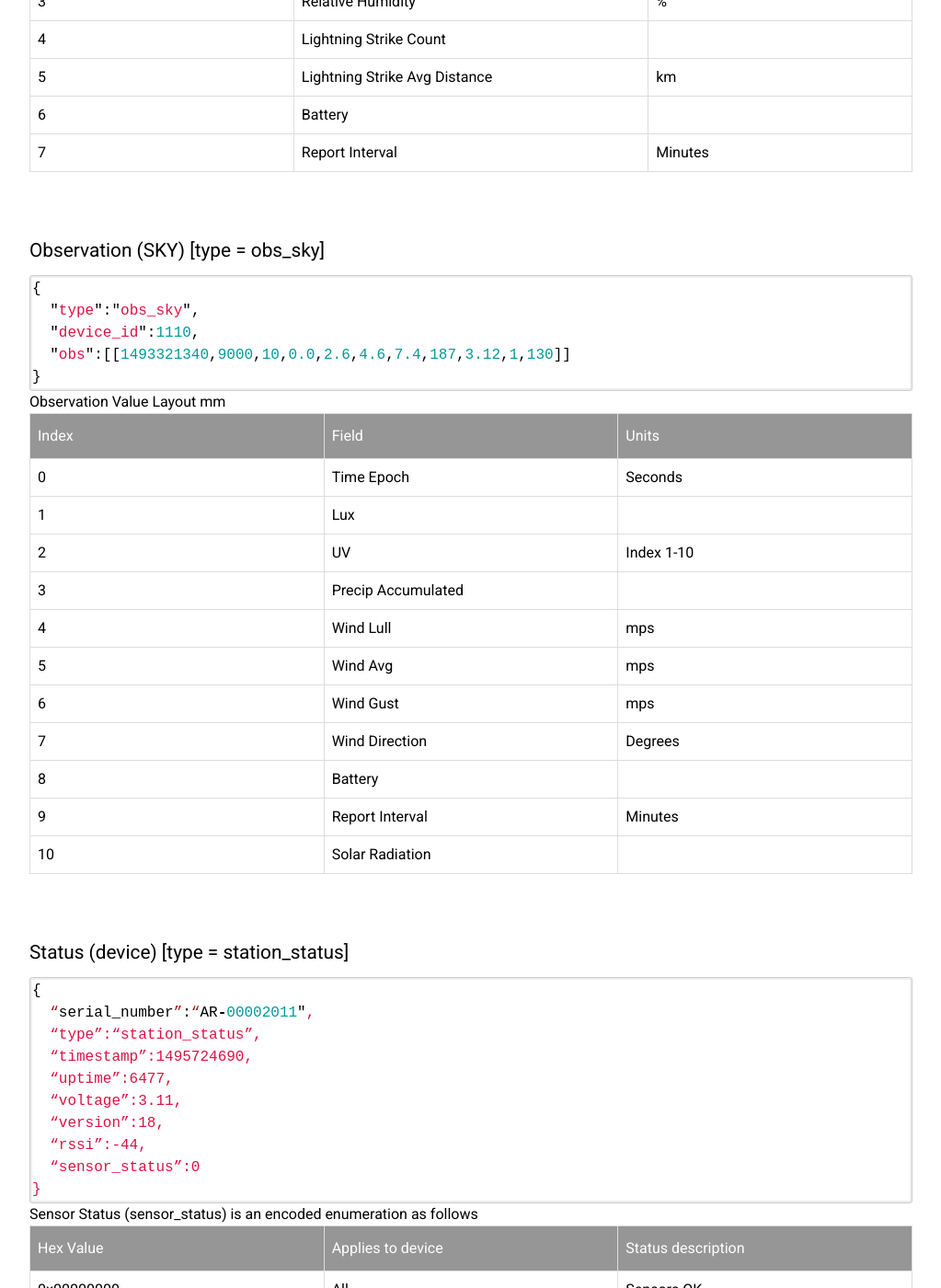
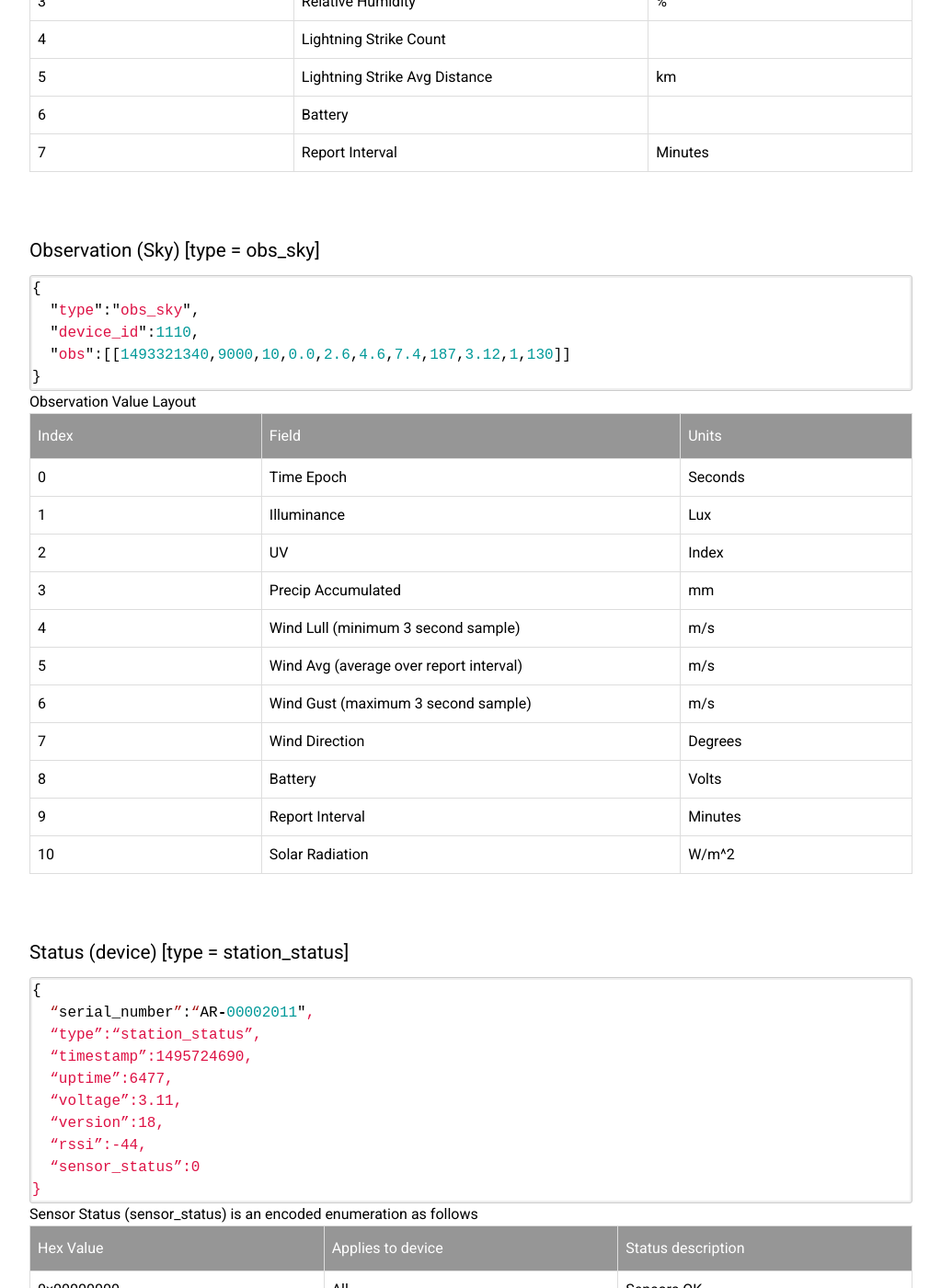
Before and after one commit to WeatherFlow/SmartWeather, a Jekyll site: the page built from api/udp.html, in a window 1280 px wide and 1400 px high, scrolled down 1976 px. Shown: the whole window at 92% size, without its empty margins (128-1151 px from the left). Built offline with Jekyll 4.4.1, drawn with Linux system fonts in a browser that asks for light colours; nearby versions of some CDN libraries.

Commit message:
Updated Sky observation in UDP doc

```diff
--- a/api/udp.html
+++ b/api/udp.html
@@ -85,7 +85,7 @@ Observation Value Layout
 </table>
 
 <br><br>
-<h3>Observation (SKY) [type = obs_sky]</h3>
+<h3>Observation (Sky) [type = obs_sky]</h3>
 <div class="code-highlight">
 {% highlight javascript %}
 {
@@ -99,17 +99,18 @@ Observation Value Layout
 <table>
   <tr><th>Index</th><th>Field</th><th>Units</th></tr>
   <tr><td>0</td><td>Time Epoch</td><td>Seconds</td></tr>
-  <tr><td>1</td><td>Lux</td><td></td></tr>
-  <tr><td>2</td><td>UV</td><td>Index 1-10</td></tr>
-  <tr><td>3</td><td>Precip Accumulated</td>mm<td></td></tr>
-  <tr><td>4</td><td>Wind Lull</td><td>mps</td></tr>
-  <tr><td>5</td><td>Wind Avg</td><td>mps</td></tr>
-  <tr><td>6</td><td>Wind Gust</td><td>mps</td></tr>
+  <tr><td>1</td><td>Illuminance</td><td>Lux</td></tr>
+  <tr><td>2</td><td>UV</td><td>Index</td></tr>
+  <tr><td>3</td><td>Precip Accumulated</td><td>mm</td></tr>
+  <tr><td>4</td><td>Wind Lull (minimum 3 second sample)</td><td>m/s</td></tr>
+  <tr><td>5</td><td>Wind Avg (average over report interval)</td><td>m/s</td></tr>
+  <tr><td>6</td><td>Wind Gust (maximum 3 second sample)</td><td>m/s</td></tr>
   <tr><td>7</td><td>Wind Direction</td><td>Degrees</td></tr>
-  <tr><td>8</td><td>Battery</td><td></td></tr>
+  <tr><td>8</td><td>Battery</td><td>Volts</td></tr>
   <tr><td>9</td><td>Report Interval</td><td>Minutes</td></tr>
-  <tr><td>10</td><td>Solar Radiation</td><td></td></tr>
+  <tr><td>10</td><td>Solar Radiation</td><td>W/m^2</td></tr>
 </table>
+
 
 <br/><br/>
 <h3>Status (device) [type = station_status]</h3>
```
